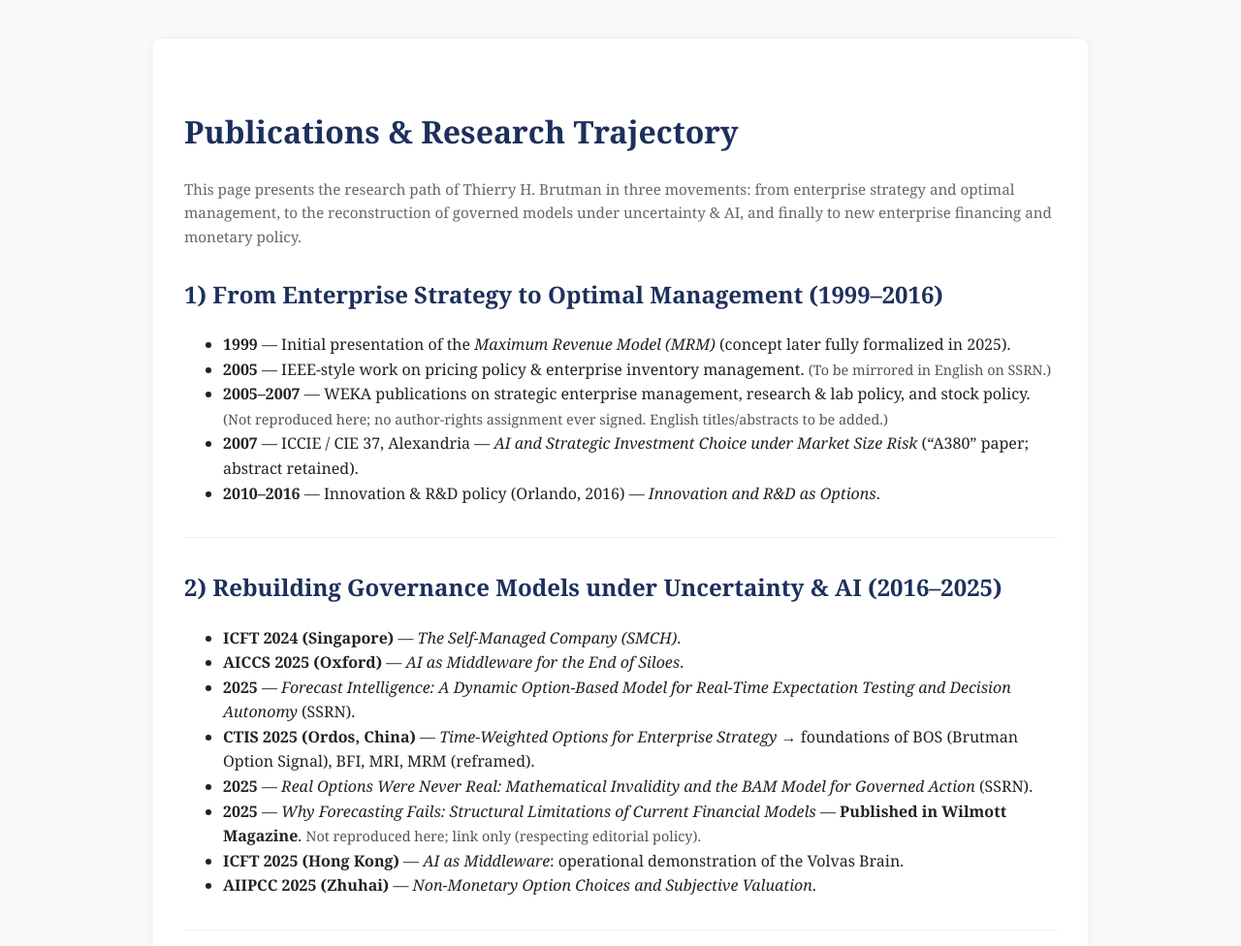
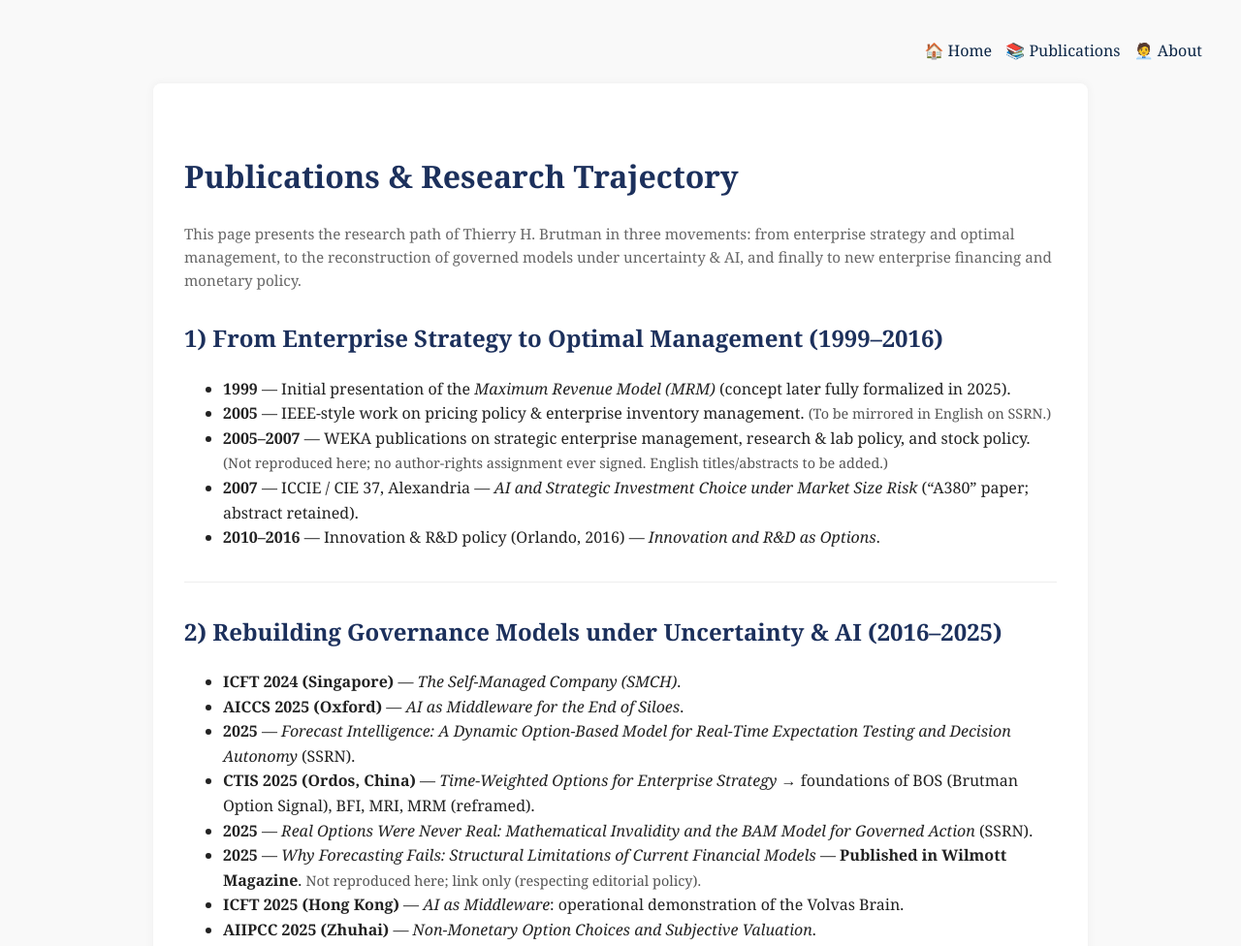
Before and after one commit to Brutmanresearch/brutmanresearch.github.io, a plain HTML site: page publications.html in a window 1280 px wide. Shown: the top 976 px of the page at 97% size. Drawn offline with Linux system fonts and the light colour scheme.

Commit message:
Update publications.html

```diff
--- a/publications.html
+++ b/publications.html
@@ -16,15 +16,24 @@
     ul { margin-top:0.5em; }
     .note { font-size:0.9em; color:#555; }
     .sep { height:1px; background:#eee; margin:2em 0; border:0; }
+    nav { text-align:right; margin-bottom:20px; }
+    nav a { margin-left:10px; text-decoration:none; color:#0b2545; }
+    nav a:hover { text-decoration:underline; }
   </style>
 </head>
 <body>
+  <!-- MENU DE NAVIGATION -->
+  <nav>
+    <a href="index.html">🏠 Home</a>
+    <a href="publications.html">📚 Publications</a>
+    <a href="about.html">🧑‍💼 About</a>
+  </nav>
+
   <div class="container">
     <h1>Publications &amp; Research Trajectory</h1>
     <p class="meta">
       This page presents the research path of Thierry H. Brutman in three movements:
       from enterprise strategy and optimal management, to the reconstruction of governed models under uncertainty &amp; AI, and finally to new enterprise financing and monetary policy.
-      <!-- (Later you can add DOI / Zenodo / SSRN links under each item) -->
     </p>
 
     <!-- ====================================== -->
```
